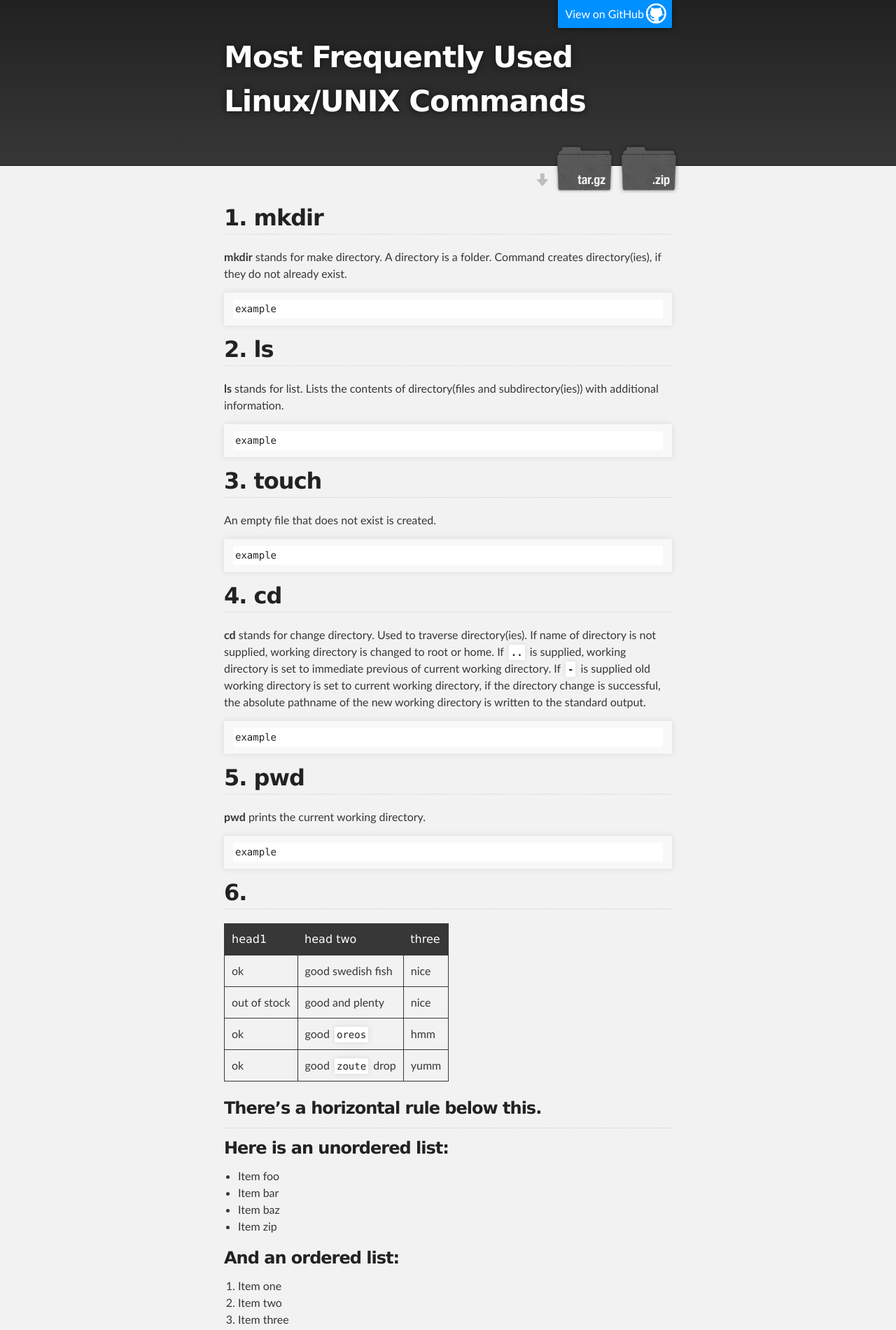
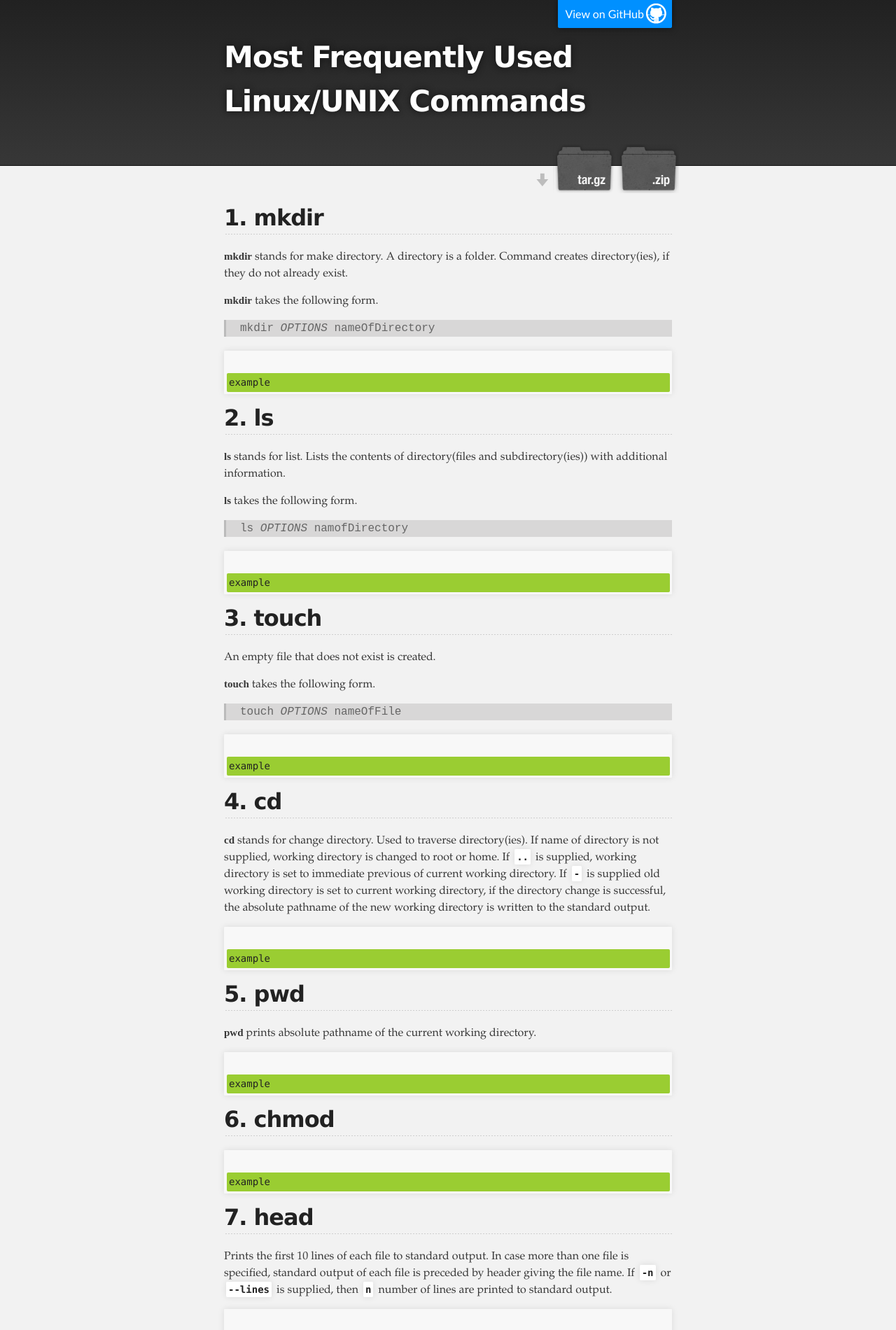
Before and after one commit to rajeev29five/rajeev29five.github.io, a Jekyll site: the page built from index.md, in a window 1280 px wide. Shown: the top 1900 px of the page at 70% size. Built offline with Jekyll 4.4.1, drawn with Linux system fonts in a browser that asks for light colours; the repository's description, which GitHub fills in, is left out; our own code applies the rules of GitHub Pages for plain Markdown files; some of the changed text lies outside the part shown.

Commit message:
Updated css and scss

````diff
--- a/_sass/jekyll-theme-slate.scss
+++ b/_sass/jekyll-theme-slate.scss
@@ -90,6 +90,7 @@ h6 {
 
 p {
   margin: 10px 0 15px 0;
+  font-family: palatino;
 }
 
 footer p {
@@ -128,6 +129,8 @@ em, cite {
 
 strong {
   font-weight: bold;
+  font-size: 15px;
+  font-family: initial;
 }
 
 img {
@@ -167,7 +170,7 @@ pre, code {
 }
 
 pre {
-  padding: 10px;
+  padding: 32px 0.5px 3px 1px;
   box-shadow: 0 0 10px rgba(0,0,0,.1);
   overflow: auto;
 }
@@ -181,13 +184,16 @@ code {
 pre code {
   display: block;
   box-shadow: none;
+  background-color: yellowgreen;
 }
 
-blockquote {
+blockquote p{
   color: #666;
   margin-bottom: 20px;
   padding: 0 0 0 20px;
   border-left: 3px solid #bbb;
+  background-color: #d8d7d7;
+  font-family: monospace;
 }
 
 
--- a/index.md
+++ b/index.md
@@ -7,6 +7,10 @@ layout: default
 
 **mkdir** stands for make directory. A directory is a folder. Command creates directory(ies), if they do not already exist.
 
+**mkdir** takes the following form.
+
+> mkdir _OPTIONS_ nameOfDirectory
+
 ```
 example
 ```
@@ -14,6 +18,10 @@ example
 ## 2. ls
 
 **ls** stands for list. Lists the contents of directory(files and subdirectory(ies)) with additional information.
+
+**ls** takes the following form.
+
+> ls _OPTIONS_ namofDirectory
 
 ```
 example
@@ -23,10 +31,13 @@ example
 
 An empty file that does not exist is created.
 
+**touch** takes the following form.
+
+> touch _OPTIONS_ nameOfFile
+
 ```
 example
 ```
-
 
 ## 4. cd
 
@@ -38,81 +49,39 @@ example
 
 ## 5. pwd
 
-**pwd** prints the current working directory.
+**pwd** prints absolute pathname of the current working directory.
+
 
 ```
 example
 ```
 
-## 6.
 
-| head1        | head two          | three |
-|:-------------|:------------------|:------|
-| ok           | good swedish fish | nice  |
-| out of stock | good and plenty   | nice  |
-| ok           | good `oreos`      | hmm   |
-| ok           | good `zoute` drop | yumm  |
-
-### There's a horizontal rule below this.
-
-* * *
-
-### Here is an unordered list:
-
-*   Item foo
-*   Item bar
-*   Item baz
-*   Item zip
-
-### And an ordered list:
-
-1.  Item one
-1.  Item two
-1.  Item three
-1.  Item four
-
-### And a nested list:
-
-- level 1 item
-  - level 2 item
-  - level 2 item
-    - level 3 item
-    - level 3 item
-- level 1 item
-  - level 2 item
-  - level 2 item
-  - level 2 item
-- level 1 item
-  - level 2 item
-  - level 2 item
-- level 1 item
-
-### Small image
-
-![Octocat](https://assets-cdn.github.com/images/icons/emoji/octocat.png)
-
-### Large image
-
-![Branching](https://guides.github.com/activities/hello-world/branching.png)
+## 6. chmod
 
 
-### Definition lists can be used with HTML syntax.
-
-<dl>
-<dt>Name</dt>
-<dd>Godzilla</dd>
-<dt>Born</dt>
-<dd>1952</dd>
-<dt>Birthplace</dt>
-<dd>Japan</dd>
-<dt>Color</dt>
-<dd>Green</dd>
-</dl>
 
 ```
-Long, single-line code blocks should not wrap. They should horizontally scroll if they are too long. This line should be long enough to demonstrate this.
+example
 ```
 
+
+## 7. head
+
+
+Prints the first 10 lines of each file to standard output. In case more than one file is specified, standard output of each file is preceded by header giving the file name. If **`-n`** or **`--lines`** is supplied, then **`n`** number of lines are printed to standard output.
+
+
 ```
-The final element.
+example
 ```
+
+
+## 8. tail
+
+**tail** prints the last 10 lines of each file to standard output. In case more than one file is specified, standard output of each file is preceded by header giving the file name. If **`-n`** or **`--lines`** is supplied, then **n** number of lines are printed to standard output.
+
+
+```
+example
+```
````
Also changed, not shown: README.md (renamed from READ.md).
